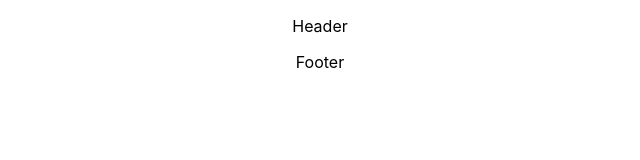
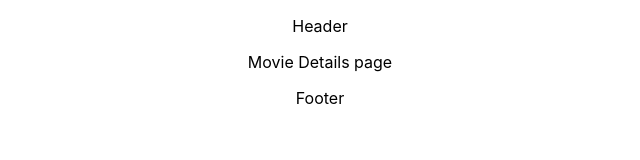
Before and after one commit to EmilPopovski24/MovieRate, a React (Create React App) app in the folder movierate/: page /catalog/1 in a window 1280 px wide. Before the commit this address had no page. Shown: the top 160 px of the page, without its empty margins (320-960 px from the left). Built offline with nearby package versions, Linux system fonts and the light colour scheme.

Commit message:
adding MovieDetails.js to the App router

```diff
--- a/movierate/src/App.js
+++ b/movierate/src/App.js
@@ -9,6 +9,7 @@ import { Login } from './components/Login/Login';
 import { Logout } from './components/Logout/Logout';
 import { Catalog } from './components/Catalog/Catalog';
 import './App.css';
+import { MovieDetails } from './components/MovieDetails/MovieDetails';
 
 function App() {
   return (
@@ -21,6 +22,7 @@ function App() {
                 <Route path='/login' element={<Login />} />
                 <Route path='/logout' element={<Logout />} />
                 <Route path='/catalog' element={<Catalog />} />
+                <Route path='/catalog/:movieId' element={<MovieDetails />} />
             </Routes>
         </div>
         <Footer />
--- /dev/null
+++ b/movierate/src/components/MovieDetails/MovieDetails.js
@@ -0,0 +1,9 @@
+
+
+export const MovieDetails = () => {
+    return (
+        <>
+        <p>Movie Details page</p>
+        </>
+    )
+}
```
Also changed, not shown: movierate/src/components/MovieDetails/MovieDetails.css (added).
